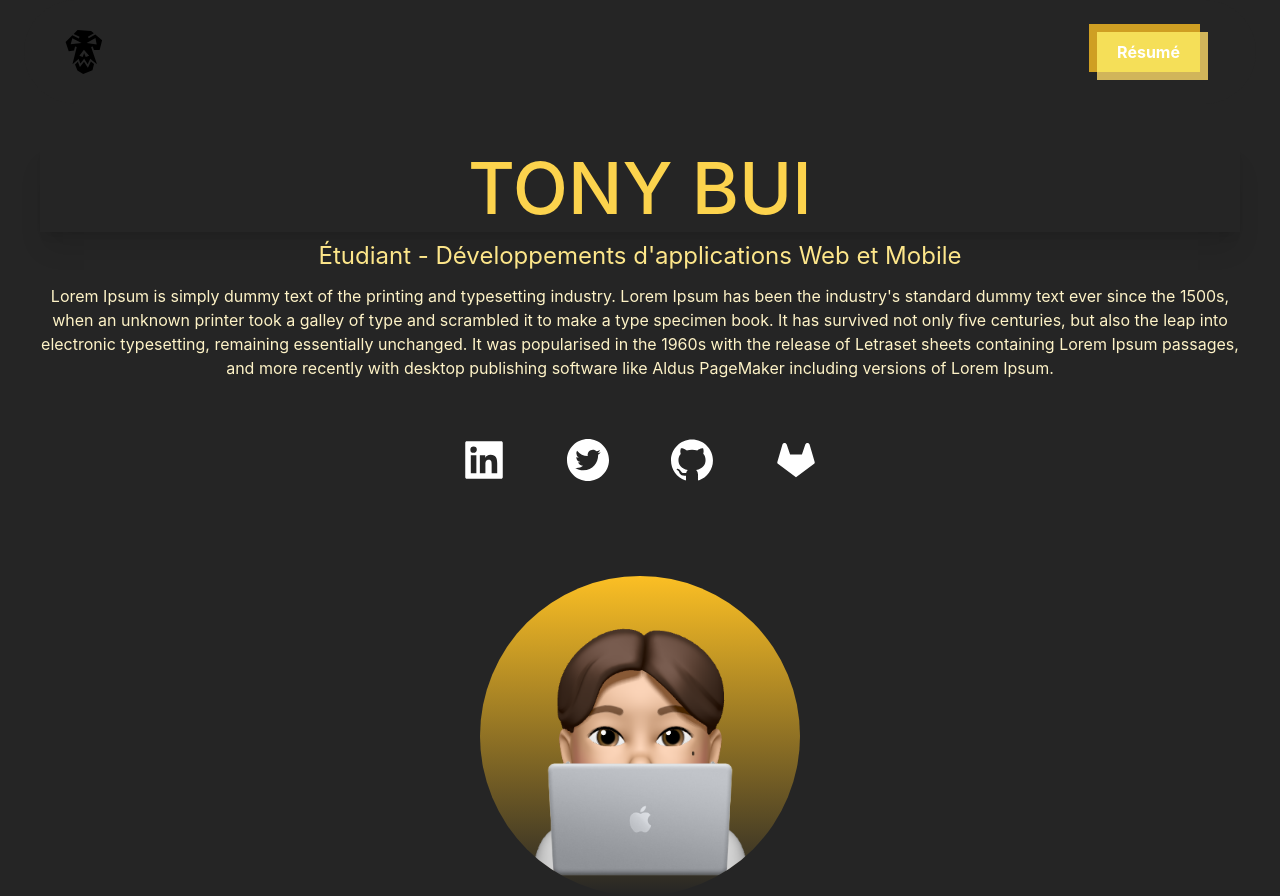
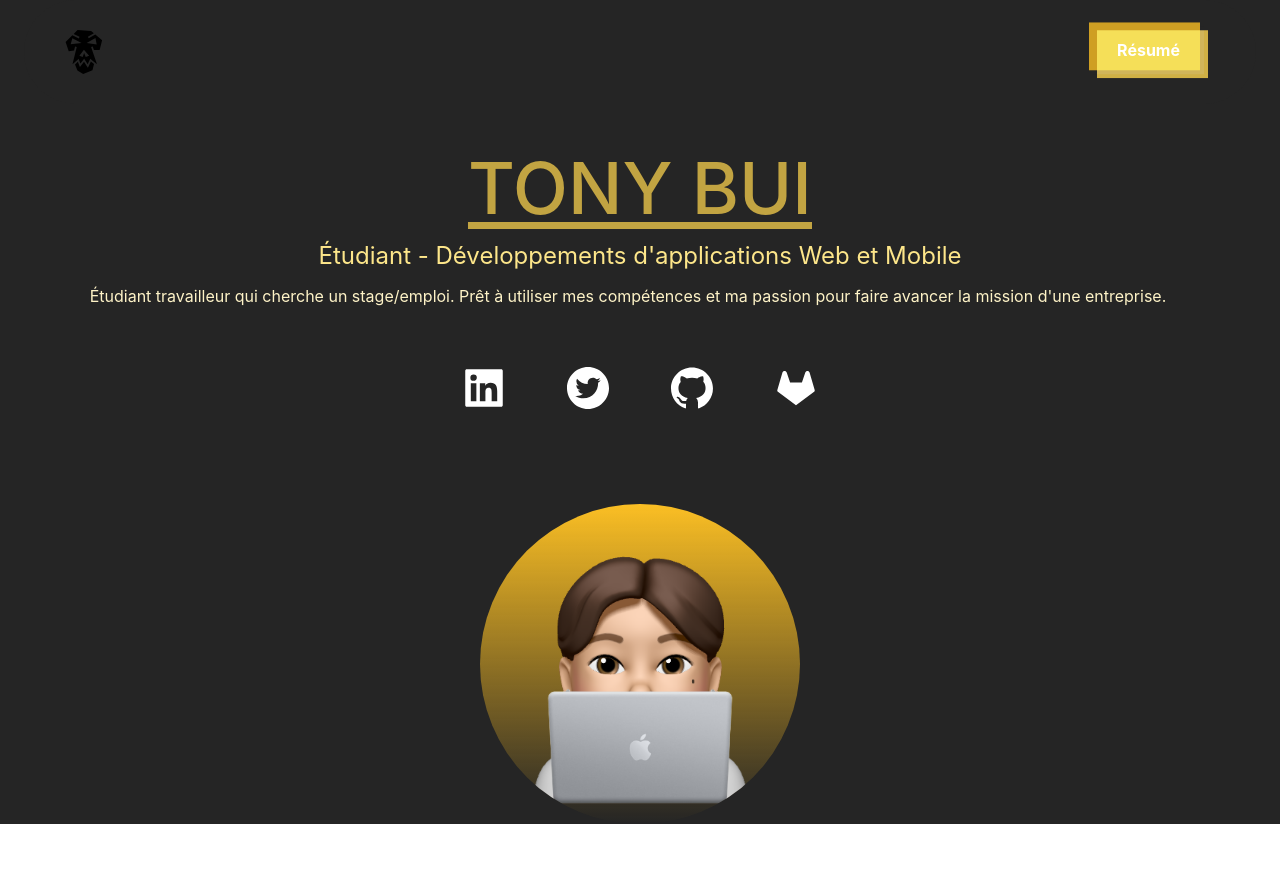
Before and after one commit to tonybbb2/Portfolio, a Next.js app in the folder portfolio/: page / in a window 1280 px wide. After the commit the page ends 824 px from the top, so only its background shows below. Built offline with nearby package versions, Linux system fonts and the light colour scheme.

Commit message:
added animation

```diff
--- a/portfolio/pages/index.js
+++ b/portfolio/pages/index.js
@@ -4,6 +4,7 @@ import { GiAnimalSkull } from 'react-icons/gi'
 import { AiFillTwitterCircle, AiFillGithub, AiFillLinkedin, AiFillGitlab } from 'react-icons/ai'
 import Image from 'next/image';
 import Tony from '../public/IMG_3544.png';
+import { BsPersonBoundingBox } from 'react-icons/bs';
 
 export default function Home() {
 
@@ -27,7 +28,7 @@ export default function Home() {
         <section className='min-h-screen  bg-chillblack '>
           <nav className='py-7  flex justify-between bg-chillblack rounded-full px-1  ml-6 mr-6'>
             <GiAnimalSkull className='text-5xl ml-8' />
-            <ul className='flex items-center mr-12 bg-chillblack'>
+            <ul className='flex items-center mr-12 bg-chillblack animate-bounce'>
               <a href="#" class="relative px-6 py-3 font-bold text-white rounded-lg group">
                 <span className="absolute inset-0 w-full h-full transition duration-300 transform -translate-x-1 -translate-y-1 bg-amber-400 ease opacity-80 group-hover:translate-x-0 group-hover:translate-y-0"></span>
                 <span className="absolute inset-0 w-full h-full transition duration-300 transform translate-x-1 translate-y-1 bg-amber-300 ease opacity-80 group-hover:translate-x-0 group-hover:translate-y-0 mix-blend-screen"></span>
@@ -37,21 +38,36 @@ export default function Home() {
             </ul>
           </nav>
           <div className='text-center p-10'>
-            <div id="tooltip" className='hidden t-tooltip grad p-4 text-black rounded-xl bg-white left-60 h-48 mt-4 absolute'>
-              <h2 className='font-bold text-xl mr-2 mb-2'>Information personnelle</h2>
-              Ceci est un tooltip!
+            <div id='tooltip' class="max-w-sm p-8 left-32 top-12 bg-black border border-amber-200 rounded-2xl shadow-lg shadow-amber-500 dark:bg-amber-100 dark:border-gray-200  absolute hidden" >
+              <h5 class="mb-2 text-2xl font-semibold tracking-tight text-gray-900 dark:text-black">Avant-goût</h5>
+              <dl class="max-w-md text-gray-900 divide-y divide-gray-200 dark:text-amber-500 dark:divide-black">
+                <div class="flex flex-col pb-3 mt-6">
+                  <dt class="mb-1 text-gray-500 md:text-lg dark:text-black">Nationalité</dt>
+                  <dd class="text-lg font-semibold">Vietnamienne</dd>
+                </div>
+                <div class="flex flex-col py-3">
+                  <dt class="mb-1 text-gray-500 md:text-lg dark:text-black">Date de naissance</dt>
+                  <dd class="text-lg font-semibold">2003/05/02 - 19ans</dd>
+                </div>
+                <div class="flex flex-col pt-3">
+                  <dt class="mb-1 text-gray-500 md:text-lg dark:text-black">Passe-temps/Passion</dt>
+                  <dd class="text-lg font-semibold">programmer, technologie(WEB3), bodybuilding ...</dd>
+                </div>
+              </dl>
+
             </div>
-            <h2 className='text-7xl py-2 text-amber-300 font-medium shadow-xl cursor-pointer '><p className='content-center' onMouseEnter={showtooltip} onMouseLeave={hidetooltip}>TONY BUI</p></h2>
+            <h2 className='text-7xl py-2 text-amber-300 font-medium  '><p className='content-center inline-block cursor-pointer underline underline-offset-8 animate-pulse' onMouseEnter={showtooltip} onMouseLeave={hidetooltip}>TONY BUI</p></h2>
             <h3 className='text-2xl py-2 text-amber-200'>Étudiant - Développements d'applications Web et Mobile</h3>
-            <p className='text-md py-1 leading-6 text-amber-100'>Lorem Ipsum is simply dummy text of the printing and typesetting industry. Lorem Ipsum has been the industry's standard dummy text ever since the 1500s, when an unknown printer took a galley of type and scrambled it to make a type specimen book. It has survived not only five centuries, but also the leap into electronic typesetting, remaining essentially unchanged. It was popularised in the 1960s with the release of Letraset sheets containing Lorem Ipsum passages, and more recently with desktop publishing software like Aldus PageMaker including versions of Lorem Ipsum.</p>
+            <p className='text-md py-1 -indent-6 text-amber-100'>Étudiant travailleur qui cherche un stage/emploi.  Prêt à utiliser mes compétences et
+              ma passion pour faire avancer la mission d'une entreprise. </p>
           </div>
           <div className='text-5xl flex justify-center gap-14 py-3 text-white'>
             <AiFillLinkedin />
-            <AiFillTwitterCircle />
-            <AiFillGithub />
-            <AiFillGitlab />
+            <a href="https://twitter.com/AlchemyTown"><AiFillTwitterCircle /></a>
+            <a href='https://github.com/tonybbb2'><AiFillGithub /></a>
+            <a href='https://gitlab.com/Tony.Bui21'><AiFillGitlab /></a>
           </div>
-          <div className='relative mx-auto bg-gradient-to-b from-amber-400 rounded-full w-80 h-80 mt-20 overflow-hidden'>
+          <div className='relative mx-auto bg-gradient-to-b from-amber-400 rounded-full w-80 h-80 mt-20  overflow-hidden'>
             <Image src={Tony} layout='fill' objectFit='cover' />
           </div>
         </section>
```
